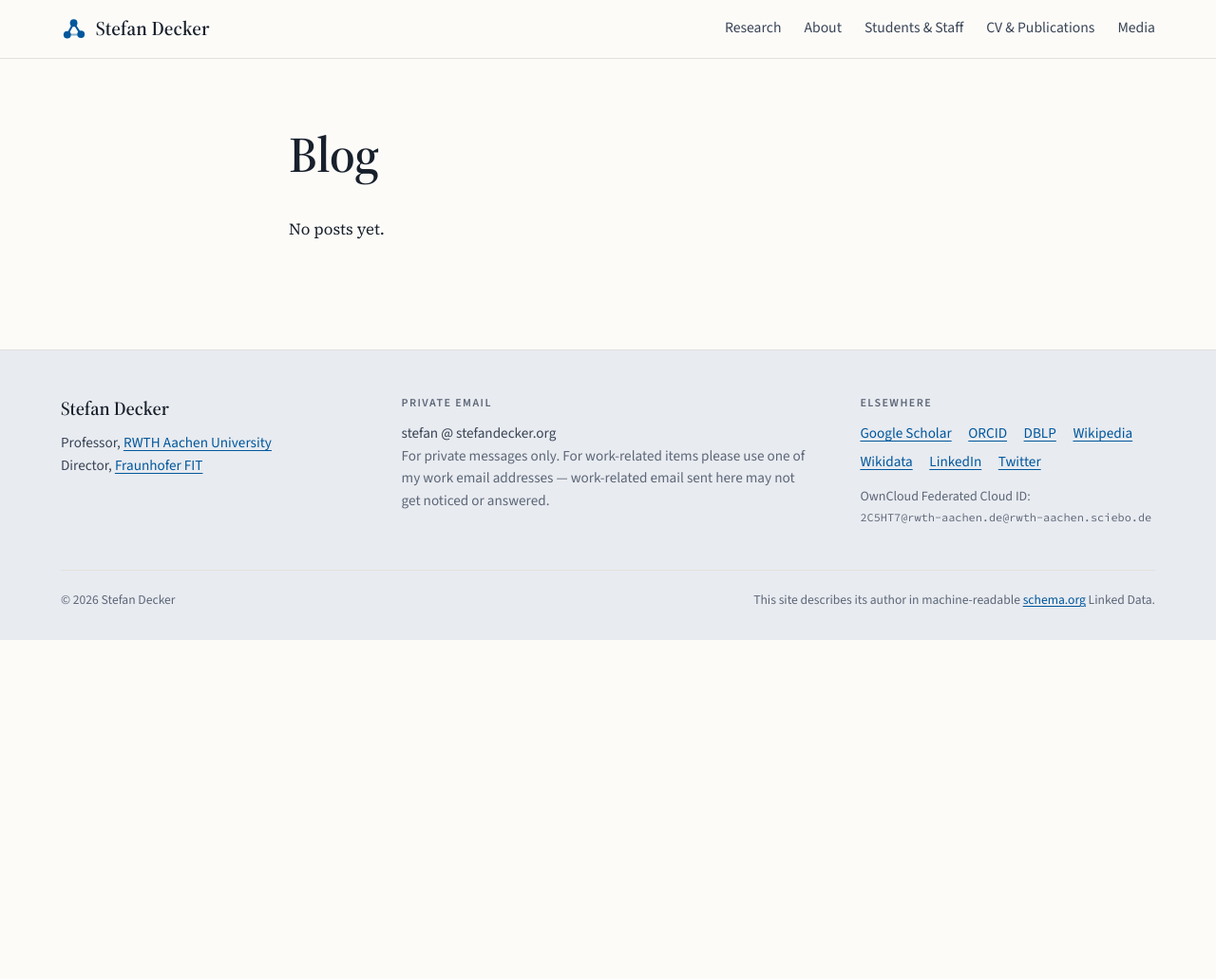
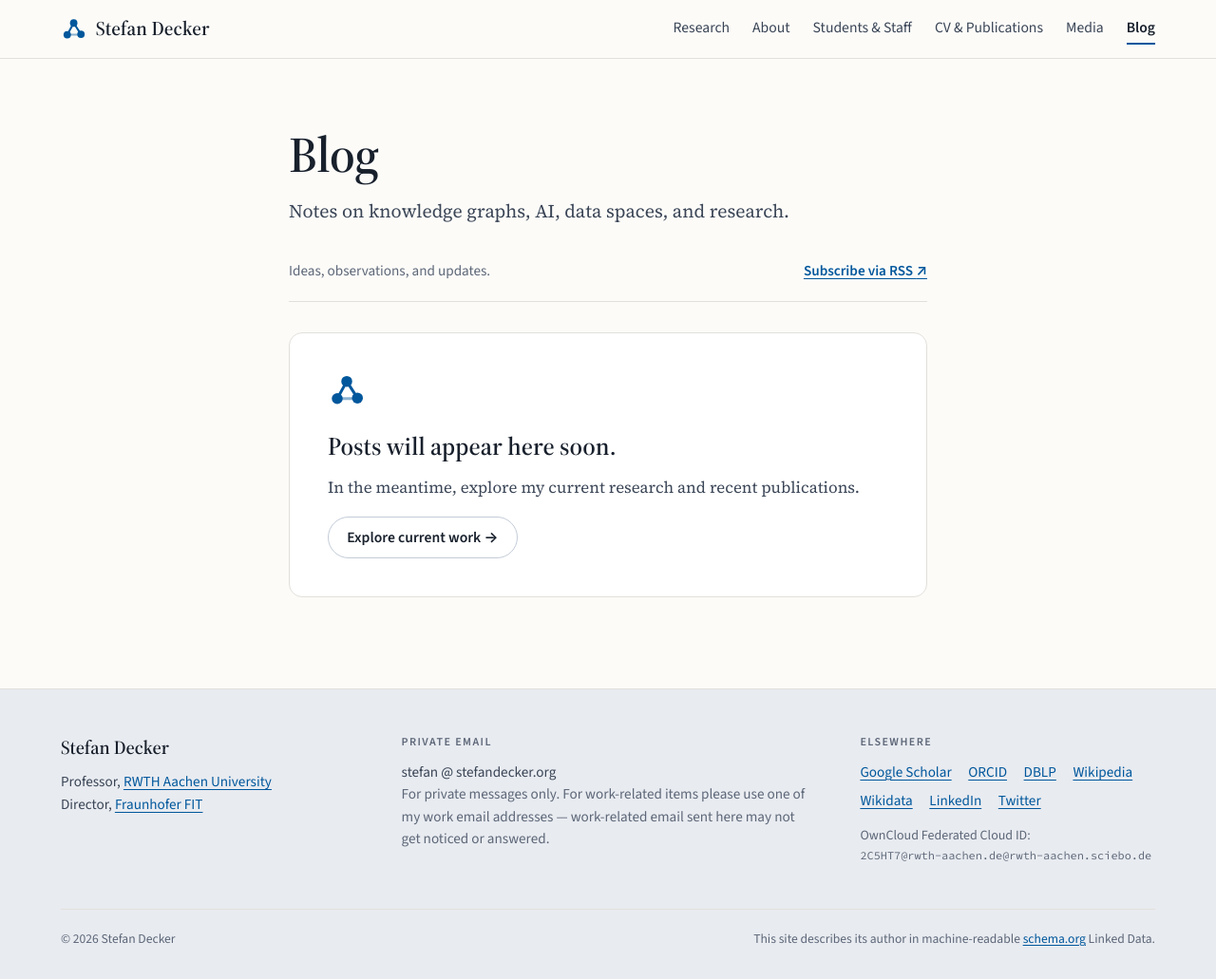
Before and after one commit to stefanjdecker/stefanjdecker.github.io, a Jekyll site: the page built from blog.md, in a window 1280 px wide and 1031 px high. Shown: the whole window at 95% size. Built offline with Jekyll 4.4.1, drawn with Linux system fonts in a browser that asks for light colours.

Commit message:
Add blog section with post layouts, feed, and publishing guide

```diff
--- a/_config.yml
+++ b/_config.yml
@@ -4,6 +4,16 @@ description: >-
   Knowledge Graphs, Semantic Web, data spaces and AI.
 url: https://www.stefandecker.org
 lang: en
+timezone: Europe/Berlin
+author: Stefan Decker
+
+defaults:
+  - scope:
+      path: ""
+      type: posts
+    values:
+      layout: post
+      permalink: /blog/:year/:month/:day/:title/
 
 markdown: kramdown
 kramdown:
@@ -12,6 +22,7 @@ kramdown:
 
 plugins:
   - jekyll-sitemap
+  - jekyll-feed
 
 exclude:
   - README.md
--- a/_data/nav.yml
+++ b/_data/nav.yml
@@ -1,5 +1,4 @@
-# Main navigation. Page URLs match the old Google Site; /blog stays reachable but
-# is not listed while it has no posts.
+# Main navigation. Page URLs match the old Google Site.
 - title: Research
   url: /#mission
 - title: About
@@ -10,3 +9,5 @@
   url: /cv-and-publications
 - title: Media
   url: /media-gallery
+- title: Blog
+  url: /blog/
--- a/_layouts/default.html
+++ b/_layouts/default.html
@@ -4,15 +4,17 @@
   <meta charset="utf-8">
   <meta name="viewport" content="width=device-width, initial-scale=1">
   {% if page.url == "/" %}{% assign full_title = site.title %}{% else %}{% assign full_title = page.title | append: " – Stefan Decker" %}{% endif %}
-  <title>{{ full_title }}</title>
+  <title>{{ full_title | escape }}</title>
   <meta name="description" content="{{ page.description | default: site.description | strip_newlines | escape }}">
   <meta name="color-scheme" content="light dark">
   <link rel="canonical" href="{{ page.url | absolute_url }}">
   <meta property="og:title" content="{{ full_title | escape }}">
   <meta property="og:description" content="{{ page.description | default: site.description | strip_newlines | escape }}">
-  <meta property="og:type" content="{% if page.url == '/' %}profile{% else %}website{% endif %}">
+  <meta property="og:type" content="{% if page.layout == 'post' %}article{% elsif page.url == '/' %}profile{% else %}website{% endif %}">
+  {% if page.layout == 'post' %}<meta property="article:published_time" content="{{ page.date | date_to_xmlschema }}">{% endif %}
   <meta property="og:url" content="{{ page.url | absolute_url }}">
   <meta property="og:image" content="{{ '/assets/img/stefan-decker.jpg' | absolute_url }}">
+  <link rel="alternate" type="application/atom+xml" title="Stefan Decker's Blog" href="{{ '/feed.xml' | relative_url }}">
   <link rel="icon" href="{{ '/favicon.svg' | relative_url }}" type="image/svg+xml">
   <link rel="icon" href="{{ '/favicon.png' | relative_url }}" type="image/png" sizes="32x32">
   <link rel="apple-touch-icon" href="{{ '/apple-touch-icon.png' | relative_url }}">
--- a/assets/css/style.css
+++ b/assets/css/style.css
@@ -622,6 +622,51 @@ p { text-wrap: pretty; }
 .soundbite iframe { grid-area: audio; align-self: center; width: 100%; height: 3.5rem; border: 0; border-radius: 8px; }
 .link-list { padding-left: 1.2rem; }
 
+/* ---- Blog --------------------------------------------------------------- */
+
+.blog-toolbar {
+  display: flex;
+  flex-wrap: wrap;
+  align-items: baseline;
+  justify-content: space-between;
+  gap: 0.5rem 1.5rem;
+  padding-bottom: 1.25rem;
+  border-bottom: 1px solid var(--line);
+  font: 400 0.95rem/1.5 var(--sans);
+}
+.blog-toolbar p { margin: 0; }
+.blog-toolbar a { font-weight: 600; }
+.post-preview { padding-block: 2rem; border-bottom: 1px solid var(--line); }
+.post-meta { font: 400 0.9rem/1.5 var(--sans); color: var(--muted); }
+.post-preview .post-meta { margin: 0 0 0.6rem; }
+.post-preview h2 { margin: 0 0 0.8rem; font: 600 1.75rem/1.2 var(--display); }
+.post-preview h2 a { color: var(--ink); text-decoration: none; }
+.post-preview h2 a:hover { color: var(--accent); text-decoration: underline; }
+.post-preview > p:not(.post-meta) { color: var(--ink-2); }
+.post-read-more { font: 600 0.95rem/1.5 var(--sans); }
+.blog-empty {
+  margin-top: 2rem;
+  padding: clamp(1.5rem, 4vw, 2.5rem);
+  border: 1px solid var(--line);
+  border-radius: var(--radius);
+  background: var(--surface);
+}
+.blog-empty .graph-mark { width: 2.5rem; height: 2.5rem; }
+.blog-empty h2 { margin: 1rem 0 0.75rem; font: 600 1.65rem/1.2 var(--display); }
+.blog-empty p { color: var(--ink-2); }
+.blog-post .post-meta { margin: 0 0 1rem; }
+.post-body { overflow-wrap: anywhere; }
+.post-body blockquote { margin-inline: 0; padding-left: 1.25rem; border-left: 3px solid var(--accent); color: var(--ink-2); }
+.post-body pre { padding: 1rem; overflow-x: auto; border-radius: var(--radius); background: var(--band); }
+.post-body code { font: 400 0.85em/1.6 var(--mono); }
+.post-body table { display: block; max-width: 100%; overflow-x: auto; border-collapse: collapse; }
+.post-body th, .post-body td { padding: 0.5rem 0.75rem; border: 1px solid var(--line); text-align: left; }
+.post-footer { margin-top: 3rem; padding-top: 1.5rem; border-top: 1px solid var(--line); font-family: var(--sans); }
+.post-pagination { display: grid; grid-template-columns: repeat(auto-fit, minmax(min(100%, 15rem), 1fr)); gap: 1rem; margin-bottom: 1.5rem; }
+.post-pagination a { display: grid; align-content: start; gap: 0.4rem; padding: 1rem; border: 1px solid var(--line); border-radius: var(--radius); text-decoration: none; }
+.post-pagination a:hover { border-color: var(--accent); }
+.post-pagination .post-meta { margin: 0; }
+
 /* ---- Footer ------------------------------------------------------------- */
 
 .site-footer {
--- a/blog.md
+++ b/blog.md
@@ -1,6 +1,31 @@
 ---
 layout: page
 title: Blog
-permalink: /blog
+permalink: /blog/
+description: Notes on knowledge graphs, AI, data spaces, and research by Stefan Decker.
+lead: Notes on knowledge graphs, AI, data spaces, and research.
 ---
-No posts yet.
+<div class="blog-toolbar">
+  <p class="muted">Ideas, observations, and updates.</p>
+  <a href="{{ '/feed.xml' | relative_url }}">Subscribe via RSS <span aria-hidden="true">↗</span></a>
+</div>
+
+{% if site.posts.size > 0 %}
+<div class="post-list">
+  {% for post in site.posts %}
+  <article class="post-preview" aria-labelledby="post-{{ forloop.index }}">
+    <p class="post-meta"><time datetime="{{ post.date | date_to_xmlschema }}">{{ post.date | date: "%e %B %Y" }}</time></p>
+    <h2 id="post-{{ forloop.index }}"><a href="{{ post.url | relative_url }}">{{ post.title | escape }}</a></h2>
+    <p>{{ post.description | default: post.excerpt | strip_html | normalize_whitespace | truncatewords: 45 | escape }}</p>
+    <a class="post-read-more" href="{{ post.url | relative_url }}">Read post <span aria-hidden="true">→</span><span class="visually-hidden">: {{ post.title | escape }}</span></a>
+  </article>
+  {% endfor %}
+</div>
+{% else %}
+<section class="blog-empty" aria-labelledby="blog-empty-title">
+  {% include graph-mark.svg %}
+  <h2 id="blog-empty-title">Posts will appear here soon.</h2>
+  <p>In the meantime, explore my current research and recent publications.</p>
+  <a class="button" href="{{ '/#now' | relative_url }}">Explore current work <span aria-hidden="true">&nbsp;→</span></a>
+</section>
+{% endif %}
```
Also changed, not shown: _drafts/post-template.md (added, +11 -0 lines), _layouts/post.html (added, +27 -0 lines), README.md, 1 other file.
